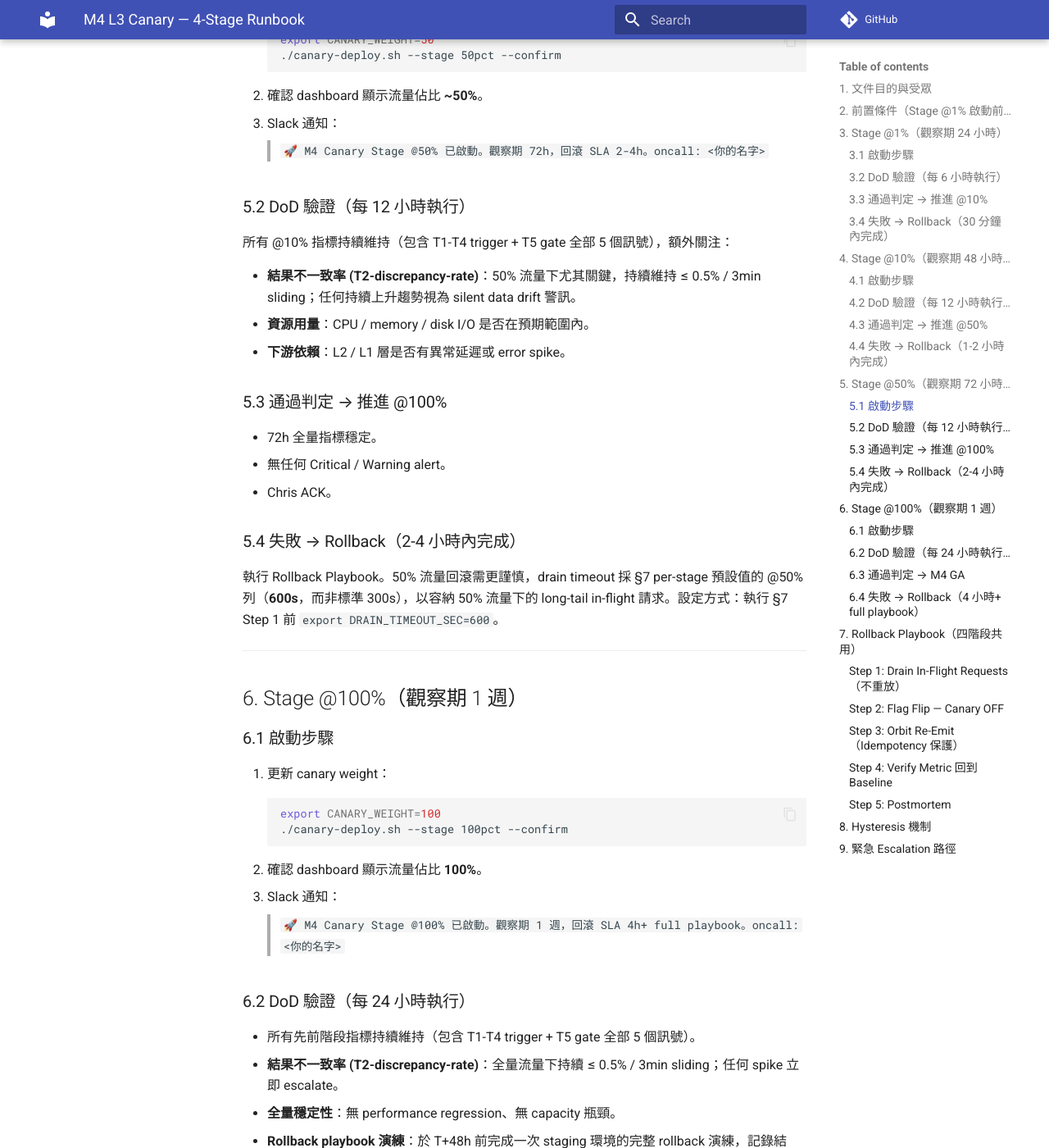
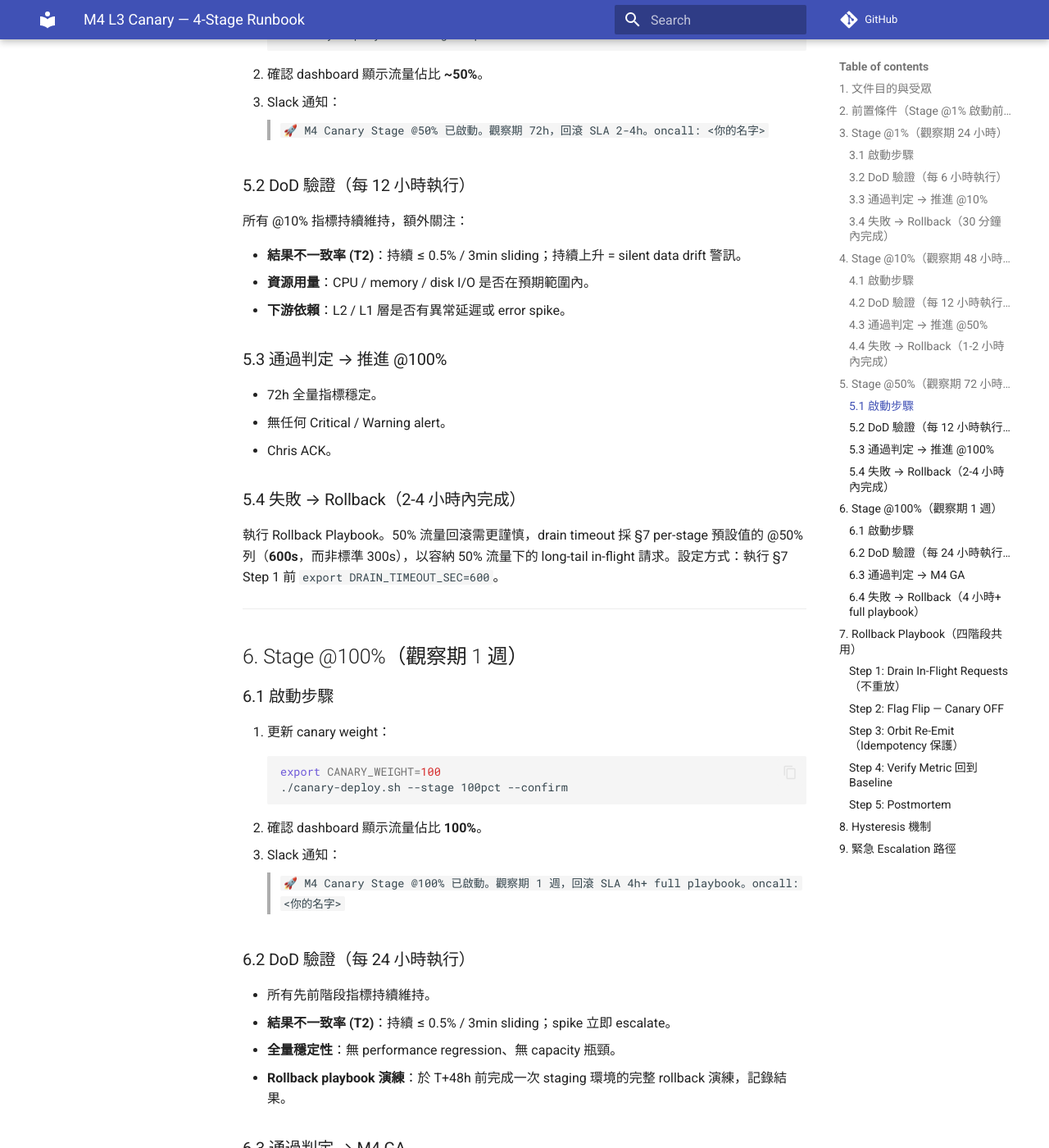
Before and after one commit to Chris97924/parallax-kernel, an MkDocs documentation site: the page built from docs/m4-prep/canary-stage-runbook.md, in a window 1280 px wide and 1400 px high, scrolled down 3999 px. Shown: the whole window at 82% size. Built offline with MkDocs 1.6.1 and Material for MkDocs 9.7.7, drawn with Linux system fonts in a browser that asks for light colours; comment, search, counter and statistics services are not loaded; some of the changed text lies outside the part shown.

Commit message:
docs(m4-prep): deslop pass — trim cross-ref noise + hedging
Light cleanup on top of 84f251e (ultrareview fixes). All 7 bug fixes
still verified intact post-deslop:
- runbook §3.2 cross-ref shortened (table self-evident)
- §3.2 trigger/gate breach paragraph compressed (one sentence)
- §5.2 / §6.2 dropped redundant "包含 T1-T4 + T5 全部 5 個訊號"
  parenthetical; T2 bullet hedging trimmed
- §7 Step 1 drain wait line aligned units (DRAIN_TIMEOUT_SEC)
- stage-0 §5 drain-test smoke caveat consolidated to one block

No semantic changes. T5 gate naming, discrepancy_rate rows,
DRAIN_TIMEOUT_SEC parameterization, Python CLI surface, and
tiered-threshold note all preserved.

````diff
--- a/docs/m4-prep/canary-stage-runbook.md
+++ b/docs/m4-prep/canary-stage-runbook.md
@@ -59,7 +59,7 @@
 
 ### 3.2 DoD 驗證（每 6 小時執行）
 
-每 6 小時（T+0h, T+6h, T+12h, T+18h, T+24h）執行以下檢查（涵蓋 `us-009-acceptance-criteria.md` §3.3 全部 5 個自動 rollback 訊號）：
+每 6 小時（T+0h, T+6h, T+12h, T+18h, T+24h）執行以下檢查（對應 AC §3.3 T1-T5）：
 
 | 指標 | 閾值 | 查詢方式 |
 |------|------|----------|
@@ -69,7 +69,7 @@
 | 資料遺失 (T4-data-loss) | = 0（零容忍） | Dashboard panel `Data Loss Count` |
 | 樣本量保護 (T5-min-hits-gate) | hits ≥ 50 / 5min sliding | Dashboard panel `Canary Hits / 5min`（hits < 50 → 暫停 trigger 判定） |
 
-若任一 trigger 指標 breach，**立即進入 rollback 流程**（見第 7 節）。T5 gate active 時，T1-T4 trigger 自動標記為 `insufficient_data`，不執行 rollback 也不視為 PASS（等待樣本量回升）。
+任一 T1-T4 trigger breach **立即進入 rollback 流程**（見第 7 節）；T5 gate active 時 T1-T4 標記 `insufficient_data`，不 rollback、不視為 PASS（等樣本量回升）。
 
 ### 3.3 通過判定 → 推進 @10%
 
@@ -136,9 +136,9 @@
 
 ### 5.2 DoD 驗證（每 12 小時執行）
 
-所有 @10% 指標持續維持（包含 T1-T4 trigger + T5 gate 全部 5 個訊號），額外關注：
+所有 @10% 指標持續維持，額外關注：
 
-- **結果不一致率 (T2-discrepancy-rate)**：50% 流量下尤其關鍵，持續維持 ≤ 0.5% / 3min sliding；任何持續上升趨勢視為 silent data drift 警訊。
+- **結果不一致率 (T2)**：持續 ≤ 0.5% / 3min sliding；持續上升 = silent data drift 警訊。
 - **資源用量**：CPU / memory / disk I/O 是否在預期範圍內。
 - **下游依賴**：L2 / L1 層是否有異常延遲或 error spike。
 
@@ -169,8 +169,8 @@
 
 ### 6.2 DoD 驗證（每 24 小時執行）
 
-- 所有先前階段指標持續維持（包含 T1-T4 trigger + T5 gate 全部 5 個訊號）。
-- **結果不一致率 (T2-discrepancy-rate)**：全量流量下持續 ≤ 0.5% / 3min sliding；任何 spike 立即 escalate。
+- 所有先前階段指標持續維持。
+- **結果不一致率 (T2)**：持續 ≤ 0.5% / 3min sliding；spike 立即 escalate。
 - **全量穩定性**：無 performance regression、無 capacity 瓶頸。
 - **Rollback playbook 演練**：於 T+48h 前完成一次 staging 環境的完整 rollback 演練，記錄結果。
 
@@ -210,7 +210,7 @@ export DRAIN_TIMEOUT_SEC=${DRAIN_TIMEOUT_SEC:-300}
 parallax canary --drain --timeout=${DRAIN_TIMEOUT_SEC}s
 ```
 
-- 等待所有進行中的請求完成（@1%/@10%/@100% 上限 5 分鐘；@50% 上限 10 分鐘）。
+- 等待所有進行中的請求完成（上限 = `DRAIN_TIMEOUT_SEC` 設定值；預設 300s @1%/@10%/@100%、600s @50%）。
 - **不重放**任何 in-flight 請求，避免重複寫入。
 - 確認 `inflight_requests_count = 0` 後進入下一步。
 
````
Also changed, not shown: docs/m4-prep/stage-0-preflight-checklist.md (+3 -4 lines).
